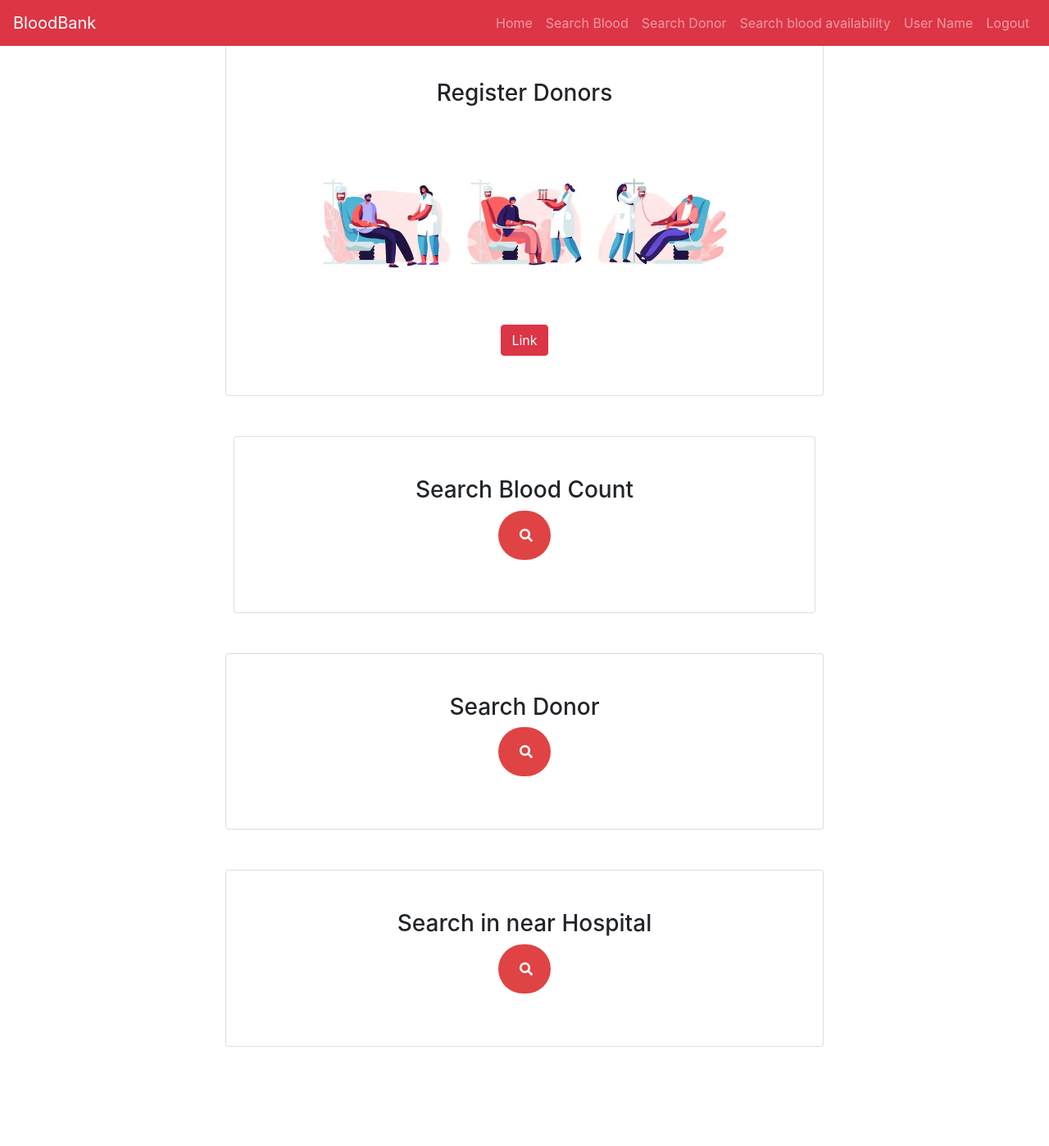
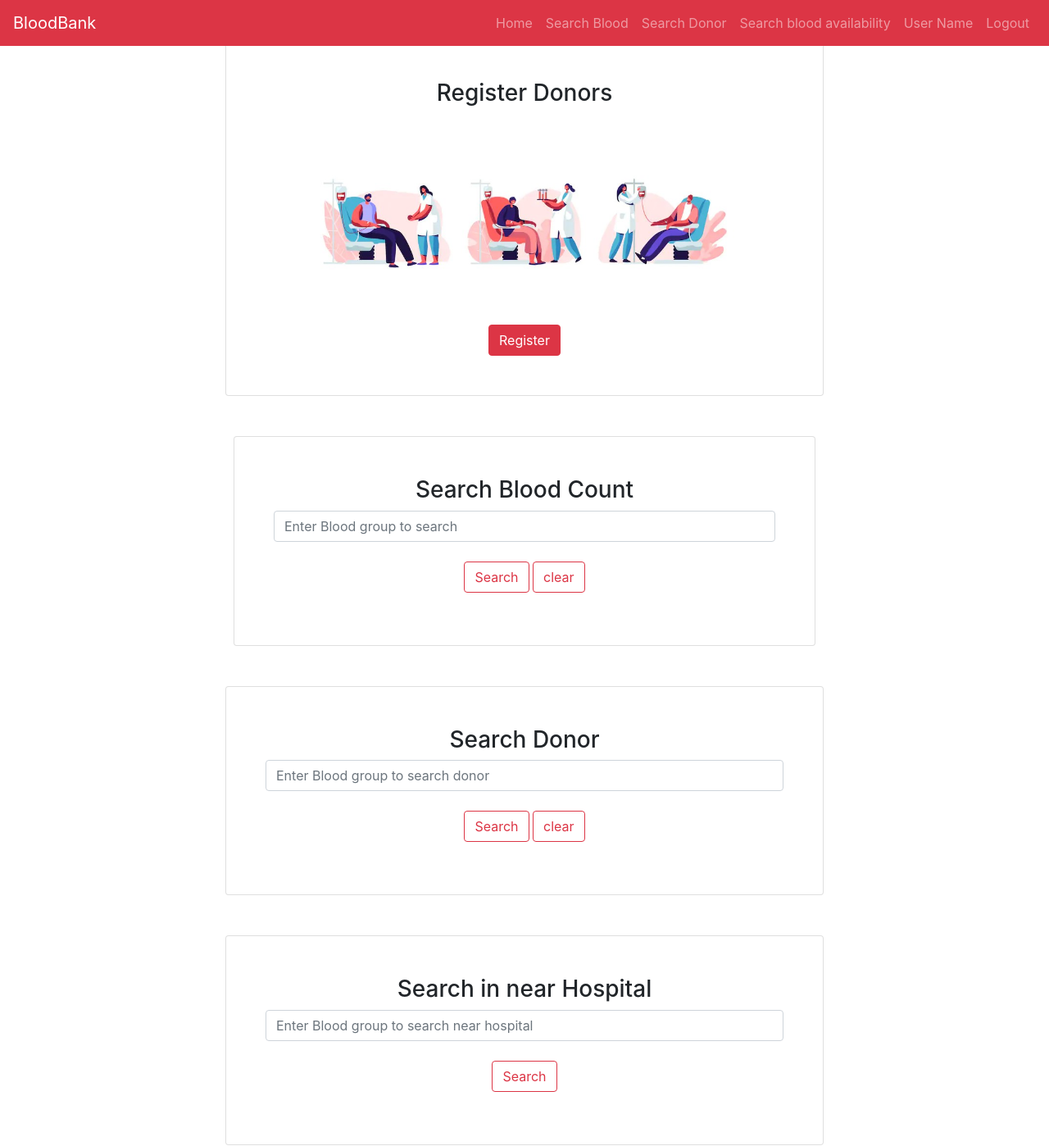
Before and after one commit to isuri9734/BloodBankSystem, a PHP site: page /AminPage.php in a window 1280 px wide. Shown: the whole page at 82% size. Before the commit the page ends 1277 px from the top, so only its background shows below. Run offline with PHP 8.4, Linux system fonts and the light colour scheme; some libraries are stand-ins or nearby versions.

Commit message:
clear button added+ pages fixed

```diff
--- a/AminPage.php
+++ b/AminPage.php
@@ -1,5 +1,6 @@
 <?php
 session_start();
+include 'dbcon.php'
 ?>
 
 <html>
@@ -78,7 +79,7 @@ session_start();
                         <h3>Register Donors</h3>
                         <img class="img-fluid mt-2 p-5" src="images\reg.jpg">
                         <div>
-                        <a class="btn btn-danger" href="Registration.php" role="button">Link</a>
+                        <a class="btn btn-danger" href="Registration.php" role="button">Register</a>
 
                     </div>
                     </div>
@@ -98,16 +99,55 @@ session_start();
                         <div class="card-img-top"></div>
                         <h3>Search Blood Count</h3>
 
-        <!--div class="container h-100"-->
-        <form action=" " method="GET">
-      <div class="d-flex justify-content-center h-100">
-        <div class="searchbar">
+        <form class=" " action=" " method="GET">
 
-          <input class="search_input" type="text" name="" placeholder="Search Blood Count...">
-          <a href="#" class="search_icon"><i class="fas fa-search"></i></a>
+          <input class="form-control my-2 my-sm-0" type="search" name="group" placeholder="Enter Blood group to search" aria-label="Search" >
+         <br> <button type="submit" name="search" class="btn btn-outline-danger my-2 my-sm-0">Search</button>
+         <button type="submit" name="bcClear" class="btn btn-outline-danger my-2 my-sm-0">clear</button> <br>
 
-        </div>
-      </div>
+<?php
+
+
+            if(isset($_GET['search']))
+
+            {
+                $group=$_GET['group'];
+                //filter null values
+                if($group==null || $group==""){
+
+                    echo 'enter a blood group';
+
+                }else {
+                    //-update query
+                    $sql="SELECT * FROM donor WHERE Blood_group = '$group'";
+
+                    //-run  the query against the mysql query function
+                    if($result=mysqli_query($con, $sql)){
+                        $bloodcount = mysqli_num_rows($result) ;
+                            // echo '$group'+' count is : '+'$result';
+                            // echo $result;
+                            echo '<h5 class="text-danger"><br>';
+                            echo $group;
+                            echo '  type blood count is : ';
+                            echo $bloodcount;
+                            echo '</h5>';
+                    } else{
+                        echo "No records matching your query were found.";
+                    }
+                }
+
+
+            }
+            // clear button
+            if(isset($_GET['bcClear']))
+
+            {
+
+
+                echo "";
+
+            }
+ ?>
       </form>
     <!--/div-->
    </div>
@@ -129,14 +169,66 @@ session_start();
                         <h3>Search Donor</h3>
 
         <!--div class="container h-100"-->
-        <form action=" " method="GET">
-      <div class="d-flex justify-content-center h-100">
-        <div class="searchbar">
-          <input class="search_input" type="text" name="" placeholder="Search Donor...">
-          <a href="#" class="search_icon"><i class="fas fa-search"></i></a>
+        <form class=" " action=" " method="GET">
 
-        </div>
-      </div>
+         <input class="form-control my-2 my-sm-0" type="search" name="grp" placeholder="Enter Blood group to search donor" aria-label="Search">
+         <br> <button type="submit" name="search2" class="btn btn-outline-danger my-2 my-sm-0">Search</button>
+         <button type="submit" name="sdClear" class="btn btn-outline-danger my-2 my-sm-0">clear</button> <br>
+
+         <?php
+            if(isset($_GET['search2']))
+            {
+                $group2=$_GET['grp'];
+                //check for null values
+                if($group2==null || $group2==""){
+
+                    echo 'enter a blood group';
+
+                }
+                else{
+                               //-update query
+                               $sql="SELECT Name,Email,Contact_no FROM donor WHERE Blood_group = '$group2'  ";
+
+                               //-run  the query against the mysql query function
+                               if($result=mysqli_query($con, $sql)){
+                                   if(mysqli_num_rows($result) > 0){
+                                       echo '<table class="table table-hover">';
+                                           echo "<tr>";
+                                               echo "<th>Name</th>";
+
+                                               echo "<th>Email</th>";
+
+                                               echo "<th>Contact No</th>";
+                                           echo "</tr>";
+
+                           //-create  while loop and loop through result set
+                           while($row = mysqli_fetch_array($result)){
+                               echo "<tr>";
+                                   echo  "<td>" . $row['Name'] .  "</td>";
+                                   echo "<td>" . $row['Email'] . "</td>";
+                                   echo "<td>" . $row['Contact_no'] . "</td>";
+                               echo "</tr>";
+                           }
+                           echo "</table>";
+                           // Free result set
+                           mysqli_free_result($result);
+                       } else{
+                           echo "No records matching your query were found.";
+                       }
+                   }
+                }
+            }
+            // clear button
+            if(isset($_GET['sdClear']))
+
+            {
+
+
+                echo "";
+
+            }
+ ?>
+
       </form>
     <!--/div-->
    </div>
@@ -157,13 +249,43 @@ session_start();
                         <h3>Search in near Hospital</h3>
 
         <!--div class="container h-100"-->
-        <form action=" " method="GET">
-      <div class="d-flex justify-content-center h-100">
-        <div class="searchbar">
-          <input class="search_input" type="text" name="" placeholder="Search Hospital...">
-          <a href="#" class="search_icon"><i class="fas fa-search"></i></a>
-        </div>
-      </div>
+        <form class=" " action=" " method="GET">
+
+          <input class="form-control my-2 my-sm-0" type="search" name="hsptl" placeholder="Enter Blood group to search near hospital" aria-label="Search" required>
+         <br> <button type="submit" name="search3" class="btn btn-outline-danger my-2 my-sm-0">Search</button>
+
+         <?php
+            if(isset($_GET['search3']))
+            {
+                $group3=$_GET['hsptl'];
+
+                    //-update query
+                    $sql="SELECT * FROM donor WHERE Blood_group = '$group3'  ";
+
+                    //-run  the query against the mysql query function
+                    if($result=mysqli_query($con, $sql)){
+                        if(mysqli_num_rows($result) > 0){
+                            echo "<table>";
+                                echo "<tr>";
+                                    echo "<th>Hospital Name</th>";
+                                echo "</tr>";
+
+                //-create  while loop and loop through result set
+                while($row = mysqli_fetch_array($result)){
+                    echo "<tr>";
+                        echo "<td>" . $row['Blood_group'] . "</td>";
+                    echo "</tr>";
+                }
+                echo "</table>";
+                // Free result set
+                mysqli_free_result($result);
+            } else{
+                echo "No records matching your query were found.";
+            }
+        }
+            }
+ ?>
+
       </form>
     <!--/div-->
    </div>
```
Also changed, not shown: DonationP.php (+8 -8 lines), Login.php (+6 -6 lines), Registration.php (+6 -6 lines), dUpdate.php (+0 -13 lines), index.php (+4 -4 lines), whocan.php (+7 -7 lines), whyblood.php (+8 -8 lines).
